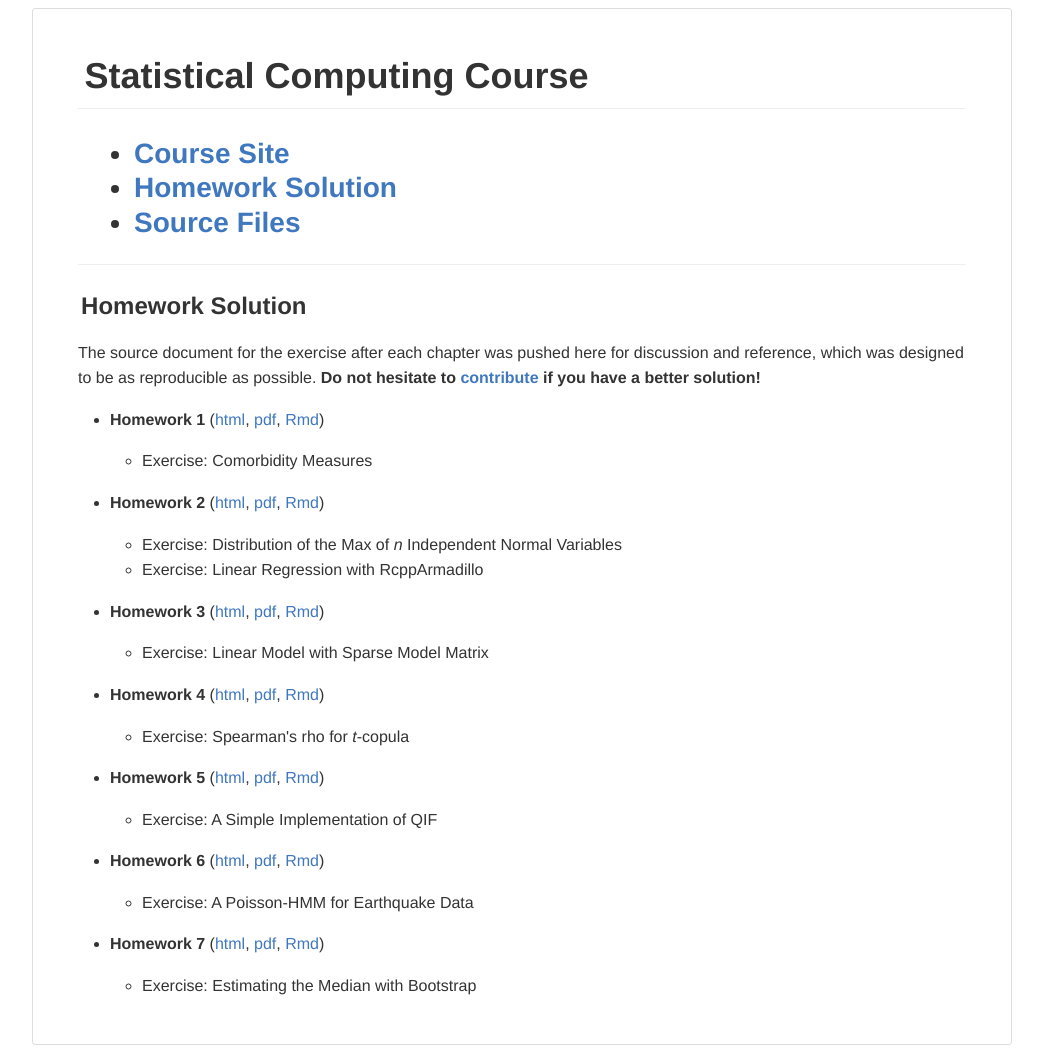
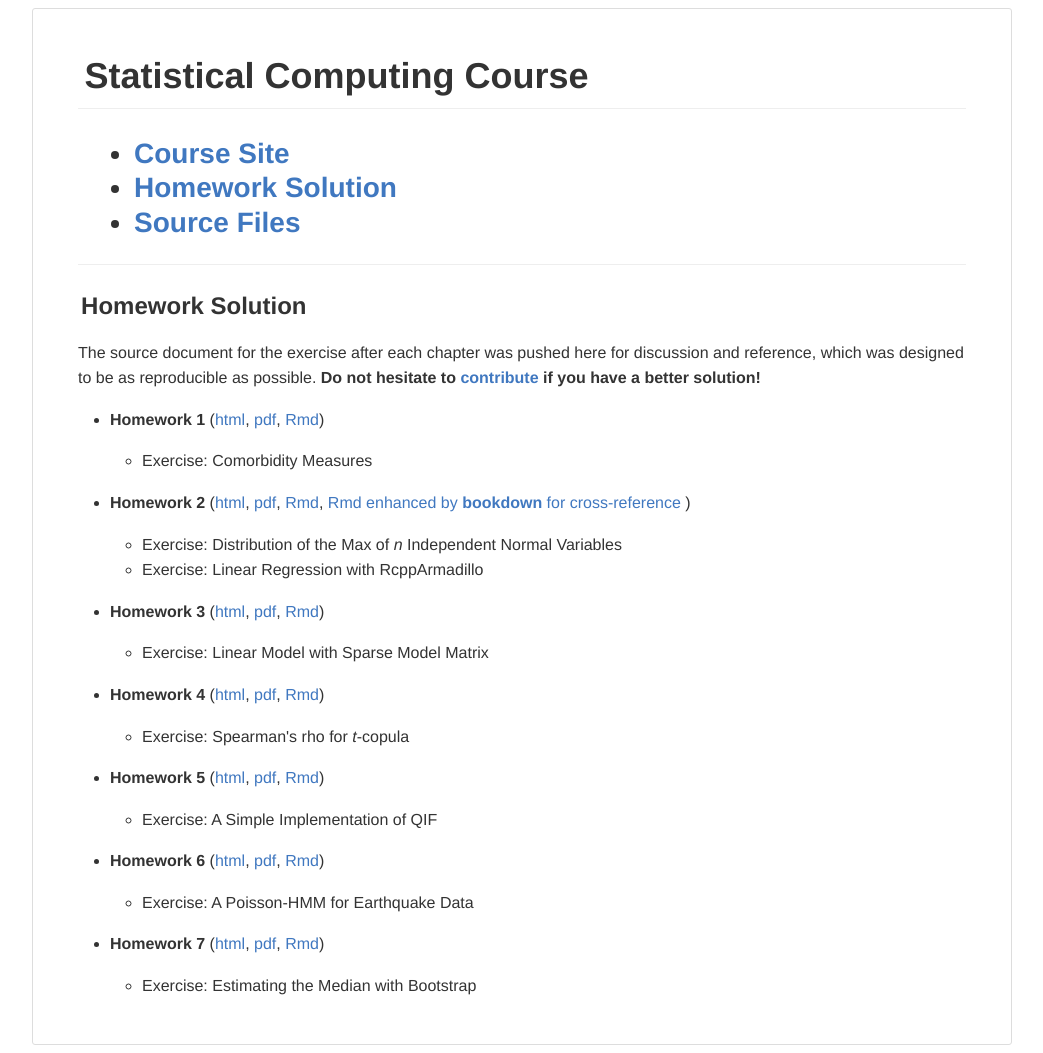
Before and after one commit to wenjie2wang/stco, a Jekyll site: the page built from hw.html, in a window 1280 px wide. Shown: the whole page, without its empty margins (118-1161 px from the left). Built offline with Jekyll 4.4.1, drawn with Linux system fonts in a browser that asks for light colours.

Commit message:
add bookdown style Rmd to hw2

```diff
--- a/hw.html
+++ b/hw.html
@@ -41,7 +41,10 @@ layout: default
 	<p><strong>Homework 2</strong>
             (<a href="{{site.baseurl}}/hw/hw2.html">html</a>,
 	    <a href="{{site.baseurl}}/hw/hw2.pdf">pdf</a>,
-	    <a href="https://raw.githubusercontent.com/wenjie2wang/stco/master/hw/hw2/hw2.Rmd">Rmd</a>)
+	    <a href="https://raw.githubusercontent.com/wenjie2wang/stco/master/hw/hw2/hw2.Rmd">Rmd</a>,
+            <a href="https://raw.githubusercontent.com/wenjie2wang/stco/master/singleDoc/hw2.Rmd">
+                Rmd enhanced by <strong>bookdown</strong> for cross-reference
+            </a>)
         </p>
 
 	<ul>
```
